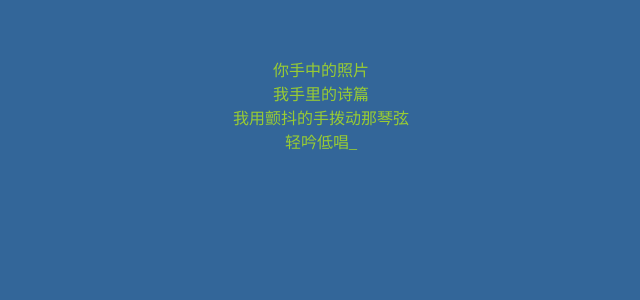
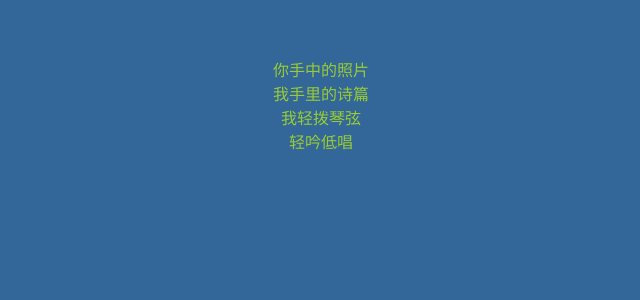
Before and after one commit to littlecharacter/cool-album, a web app: page / in a window 1280 px wide. Shown: the part 461-761 px from the top of the page, without its empty margins (319-959 px from the left). Run offline with its HTML, style and script files only (its server is not run), Linux system fonts and the light colour scheme; data that the repository does not hold is empty.

Commit message:
Initial commit

```diff
--- a/src/main/webapp/index.html
+++ b/src/main/webapp/index.html
@@ -34,7 +34,7 @@
         });
 
         var index = 0;
-        var text = "<br>你手中的照片<br>我手里的诗篇<br>我用颤抖的手拨动那琴弦<br>轻吟低唱<br><br>夕阳的余晖中<br>我们安坐摇椅<br>有一句没一句聊着的<br>是一路走来的点点滴滴<br><br>陪伴是最长情的告白<br>相守是最浪漫的承诺<br>此生一梦<br>此梦一生<br><br>你今生的一次回眸<br>是我前世千百次的期盼<br>你可否顿足我的人生<br>与我共老<br><br>你的选择<br>不一样的人生<br><br>最浪漫的事<br>有你在！";
+        var text = "<br/>你手中的照片<br/>我手里的诗篇<br/>我轻拨琴弦<br/>轻吟低唱<br/>你轻甩衣摆<br/>起舞弄影<br/><br/>夕阳的余晖中<br/>我们安坐摇椅<br/>有一句没一句聊着的<br/>是一路走来的点点滴滴<br/><br/>陪伴是最长情的告白<br/>相守是最浪漫的承诺<br/>此生一梦<br/>此梦一生<br/><br/>你今生的一次回眸<br/>是我前世千百次的期盼<br/>请顿足我的人生<br/>与我共老<br/><br/>最浪漫的事<br/>有你一起！";
         function write(){
             if (index >text.length){
                 return;
```
